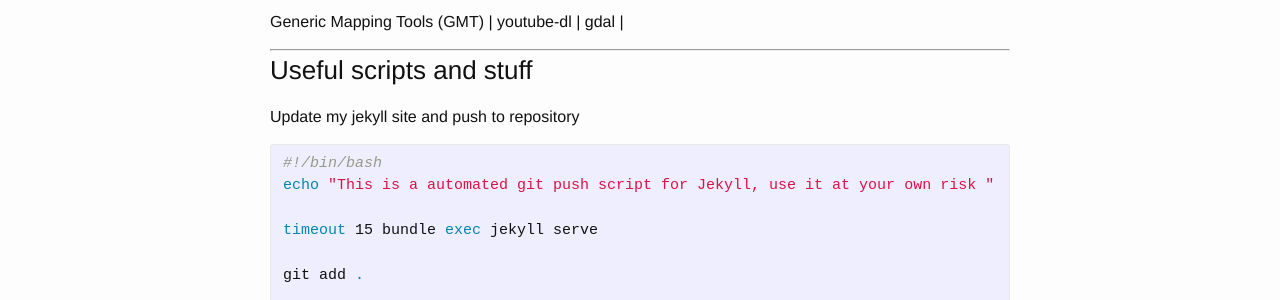
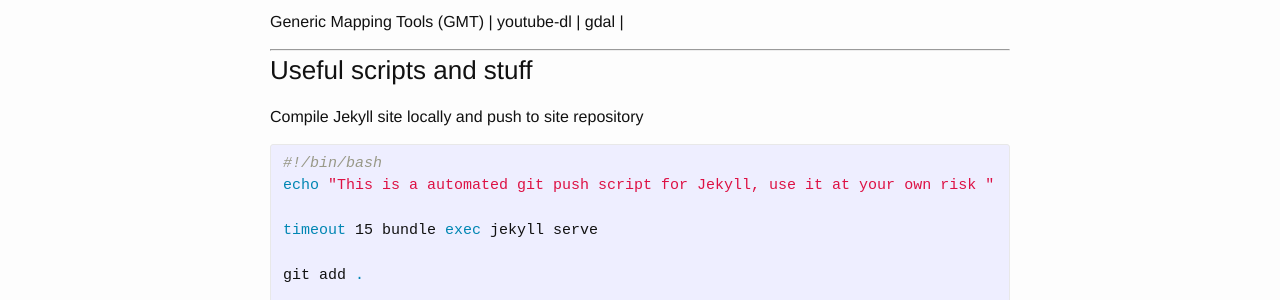
Before and after one commit to h-havenga/jekyll, a Jekyll site: the page built from linux.md, in a window 1280 px wide. Shown: the part 712-1012 px from the top of the page. Built offline with Jekyll 4.4.1, drawn with Linux system fonts in a browser that asks for light colours.

Commit message:
minor corrections

```diff
--- a/linux.md
+++ b/linux.md
@@ -25,7 +25,7 @@ Generic Mapping Tools (GMT) | youtube-dl | gdal |
 ______
 ### Useful scripts and stuff
 
-Update my jekyll site and push to repository
+Compile Jekyll site locally and push to site repository
 {% highlight bash %}
 #!/bin/bash
 echo "This is a automated git push script for Jekyll, use it at your own risk "
```
Also changed, not shown: 3 other files.
